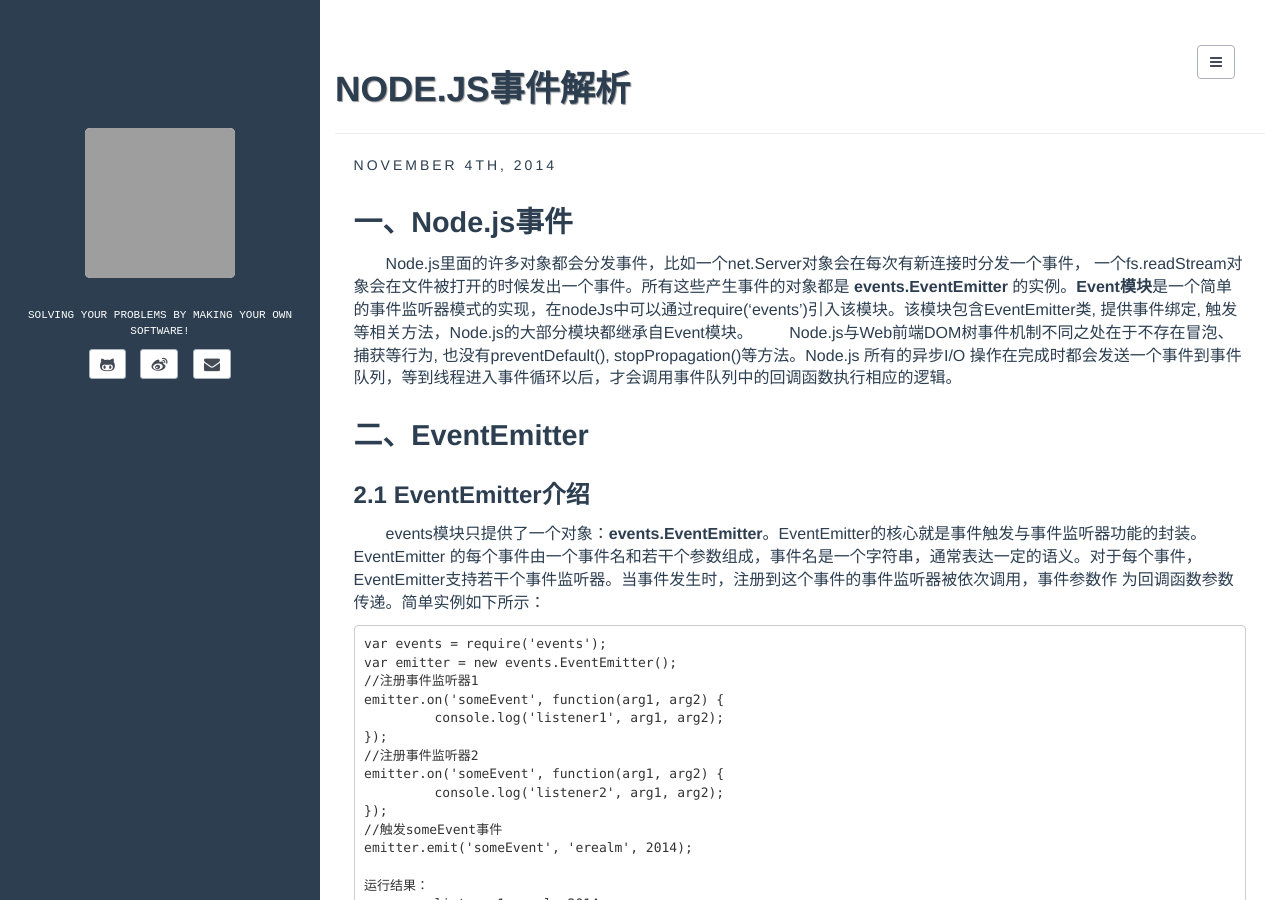
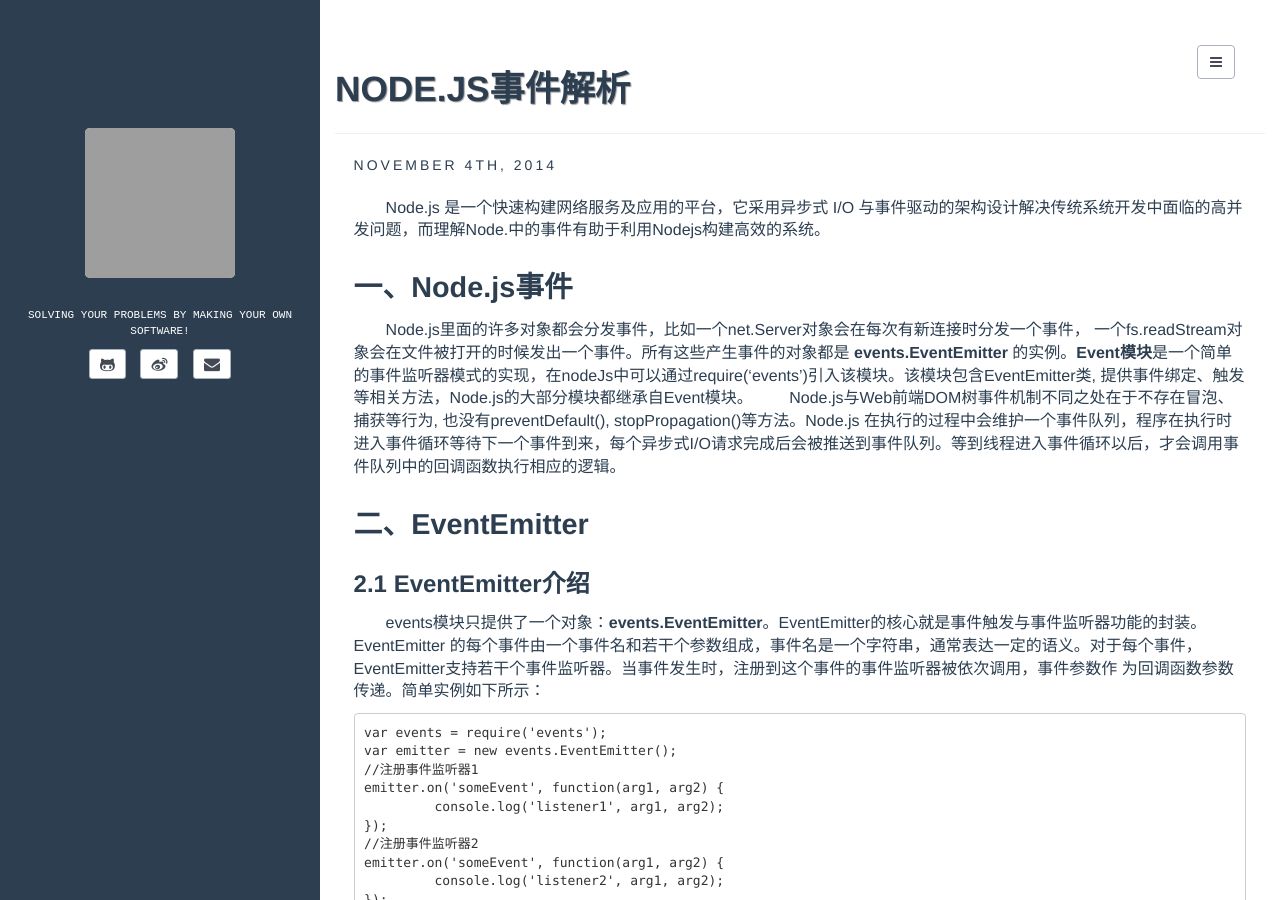
Before and after one commit to be-awake/erealm.github.io, a Jekyll site: the page built from _posts/2014-11-04-Nodejs-Event.md, in a window 1280 px wide and 900 px high. Built offline with Jekyll 4.4.1, drawn with Linux system fonts in a browser that asks for light colours; comment, search, counter and statistics services are not loaded; grey boxes are pictures that could not be loaded.

Commit message:
update Node.js Event.md!

```diff
--- a/_posts/2014-11-04-Nodejs-Event.md
+++ b/_posts/2014-11-04-Nodejs-Event.md
@@ -7,10 +7,11 @@ tags: [Node.js,事件,EventEmitter]
 fullview: false
 ---
 
+&emsp;&emsp;Node.js 是一个快速构建网络服务及应用的平台，它采用异步式 I/O 与事件驱动的架构设计解决传统系统开发中面临的高并发问题，而理解Node.中的事件有助于利用Nodejs构建高效的系统。
 ## 一、Node.js事件
 
-&emsp;&emsp;Node.js里面的许多对象都会分发事件，比如一个net.Server对象会在每次有新连接时分发一个事件， 一个fs.readStream对象会在文件被打开的时候发出一个事件。所有这些产生事件的对象都是 **events.EventEmitter** 的实例。**Event模块**是一个简单的事件监听器模式的实现，在nodeJs中可以通过require('events')引入该模块。该模块包含EventEmitter类, 提供事件绑定, 触发等相关方法，Node.js的大部分模块都继承自Event模块。
-&emsp;&emsp;Node.js与Web前端DOM树事件机制不同之处在于不存在冒泡、捕获等行为, 也没有preventDefault(), stopPropagation()等方法。Node.js 所有的异步I/O 操作在完成时都会发送一个事件到事件队列，等到线程进入事件循环以后，才会调用事件队列中的回调函数执行相应的逻辑。
+&emsp;&emsp;Node.js里面的许多对象都会分发事件，比如一个net.Server对象会在每次有新连接时分发一个事件， 一个fs.readStream对象会在文件被打开的时候发出一个事件。所有这些产生事件的对象都是 **events.EventEmitter** 的实例。**Event模块**是一个简单的事件监听器模式的实现，在nodeJs中可以通过require('events')引入该模块。该模块包含EventEmitter类, 提供事件绑定、触发等相关方法，Node.js的大部分模块都继承自Event模块。
+&emsp;&emsp;Node.js与Web前端DOM树事件机制不同之处在于不存在冒泡、捕获等行为, 也没有preventDefault(), stopPropagation()等方法。Node.js 在执行的过程中会维护一个事件队列，程序在执行时进入事件循环等待下一个事件到来，每个异步式I/O请求完成后会被推送到事件队列。等到线程进入事件循环以后，才会调用事件队列中的回调函数执行相应的逻辑。
 
 ## 二、EventEmitter
 
```
